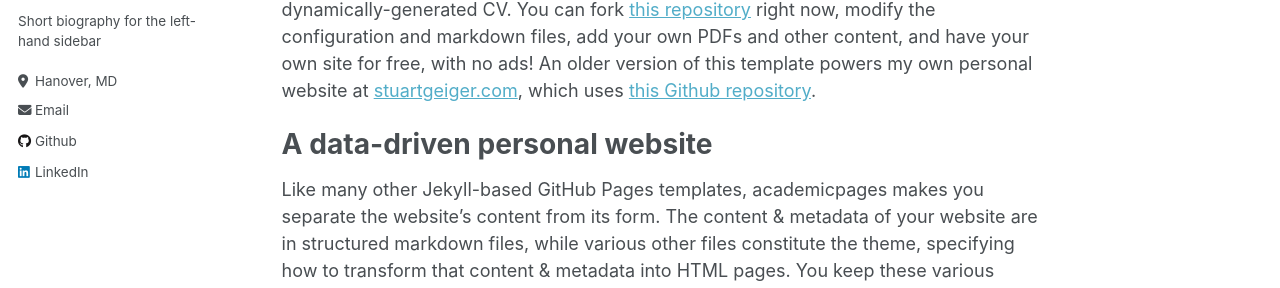
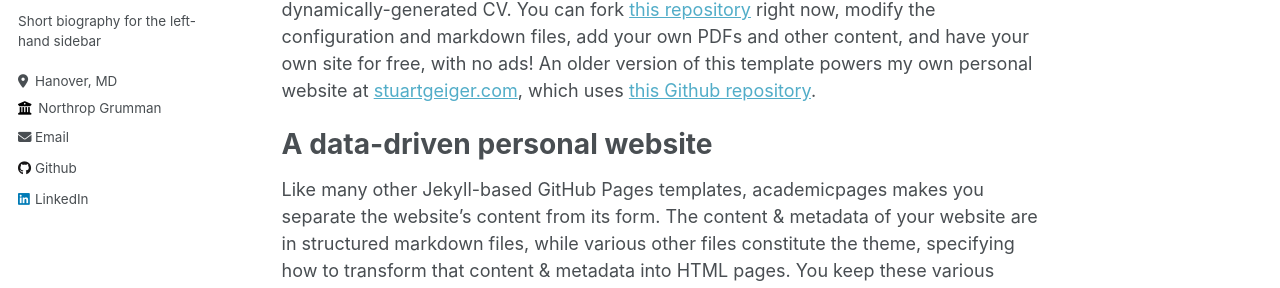
Before and after one commit to Ariel-Agustin/Ariel-Agustin.github.io, a Jekyll site: the page built from _pages/about.md, in a window 1280 px wide. Shown: the part 322-610 px from the top of the page. Built offline with Jekyll 4.4.1, drawn with Linux system fonts in a browser that asks for light colours.

Commit message:
Update _config.yml

```diff
--- a/_config.yml
+++ b/_config.yml
@@ -26,7 +26,7 @@ author:
   pronouns         : "He/Him"
   bio              : "Short biography for the left-hand sidebar"
   location         : "Hanover, MD"
-  employer         : # "Northrop Grumman"
+  employer         : "Northrop Grumman"
   uri              :
   email            : "arielagusti@icloud.com"
 
```
